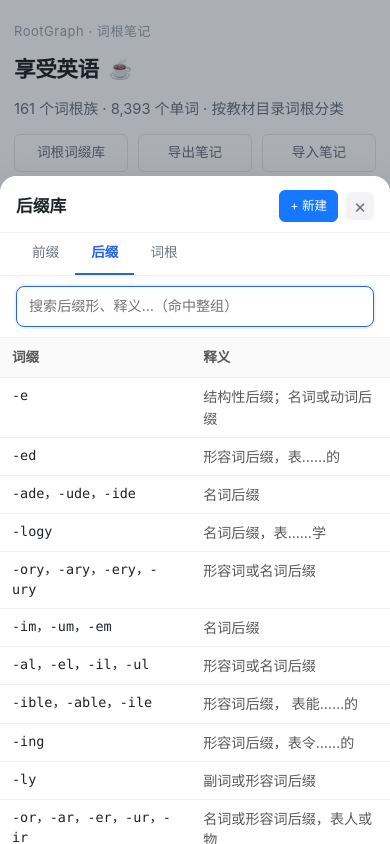
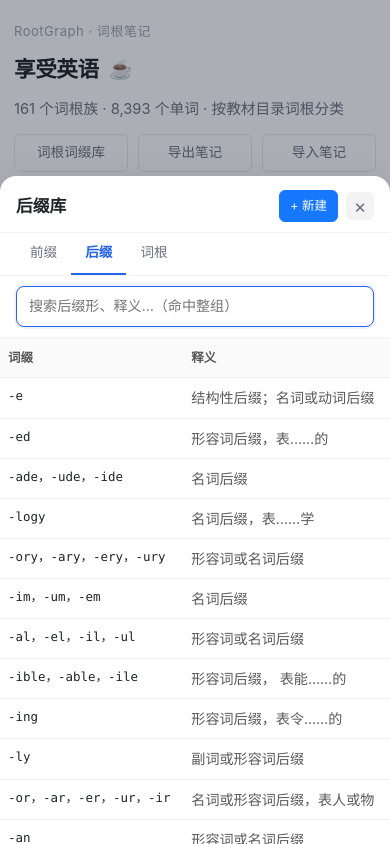
Before and after one commit to charles-ai-9/rootgraph, a React (Vite) app in the folder web/: page / in a window 390 px wide. Both pictures are taken after a click on the button "词根词缀库". Shown: the top 844 px of the page. Built offline with nearby package versions, Linux system fonts and the light colour scheme.

Commit message:
移动端适配补全：词缀库页（表格/工具栏/分类Tab/弹窗全屏）、编辑控件字号16px防iOS缩放、浮层Tab滑动

```diff
--- a/web/src/App.css
+++ b/web/src/App.css
@@ -4338,3 +4338,97 @@ textarea {
     margin: 0 14px;
   }
 }
+
+/* ══ 词缀库页 & 弹窗 & 编辑控件 移动端适配 ══ */
+
+@media (max-width: 768px) {
+  .affix-admin {
+    padding: 16px 12px 60px;
+  }
+
+  .affix-admin-toolbar {
+    padding: 12px 14px;
+    gap: 8px;
+  }
+
+  .affix-admin-title {
+    font-size: 1.2rem;
+  }
+
+  .affix-kind-tabs {
+    overflow-x: auto;
+    flex-wrap: nowrap;
+    max-width: 100%;
+  }
+
+  .affix-kind-tab {
+    flex-shrink: 0;
+    padding: 8px 12px;
+  }
+
+  .affix-admin-search {
+    width: 100%;
+    font-size: 16px; /* 防 iOS 聚焦缩放 */
+  }
+
+  .affix-admin-table {
+    font-size: 0.78rem;
+  }
+
+  .affix-admin-table th,
+  .affix-admin-table td {
+    padding: 9px 8px; /* 触控目标 */
+  }
+
+  .affix-admin-table-xlsx .col-forms {
+    width: 32%;
+    min-width: 110px;
+  }
+
+  .affix-admin-forms {
+    font-size: 0.78rem;
+  }
+
+  /* 词缀条目弹窗：底部弹层全屏化 */
+  .affix-item-modal-compact {
+    width: 100%;
+    max-height: 92vh;
+    border-radius: 16px 16px 0 0;
+    overflow-y: auto;
+    padding-bottom: env(safe-area-inset-bottom);
+  }
+
+  /* 编辑控件字号（防 iOS 聚焦自动缩放） */
+  .family-meta-input,
+  .video-id-input {
+    font-size: 16px;
+  }
+
+  .family-meta-editor-actions button {
+    flex: 1;
+    padding: 10px 8px;
+  }
+}
+
+@media (max-width: 480px) {
+  .affix-admin-search + .affix-admin-btn {
+    width: 100%;
+  }
+}
+
+/* 词缀库浮层 Tab 移动端横向滚动 */
+@media (max-width: 768px) {
+  .affix-lib-overlay-tabs {
+    overflow-x: auto;
+    flex-wrap: nowrap;
+  }
+
+  .affix-lib-overlay-tab {
+    flex-shrink: 0;
+    padding: 8px 14px;
+  }
+
+  .affix-ref-picker {
+    max-height: 40vh;
+  }
+}
```
